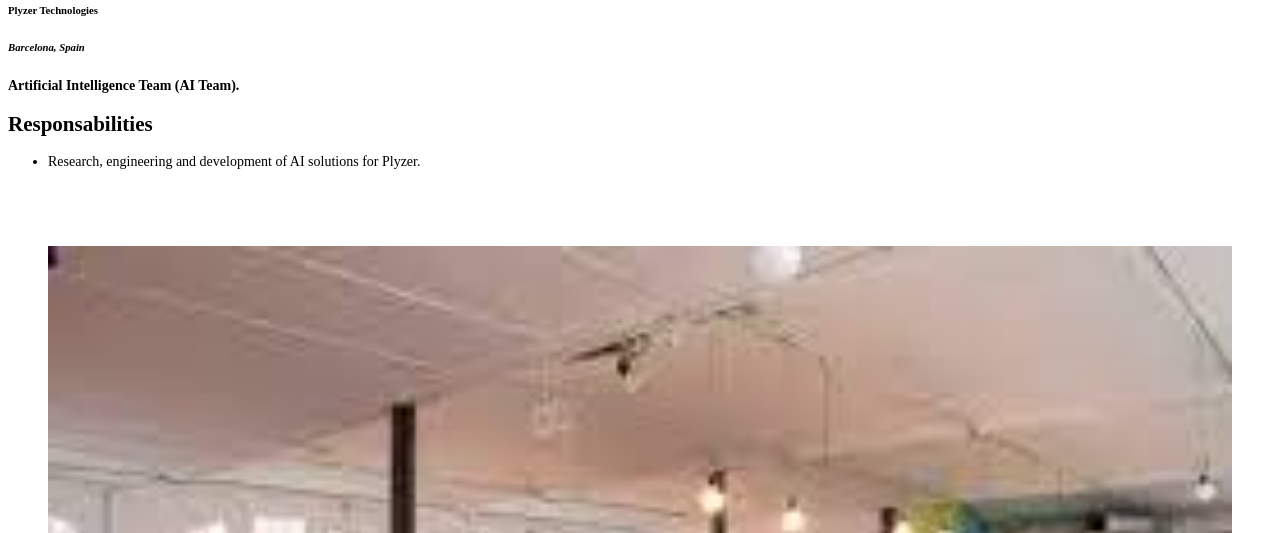
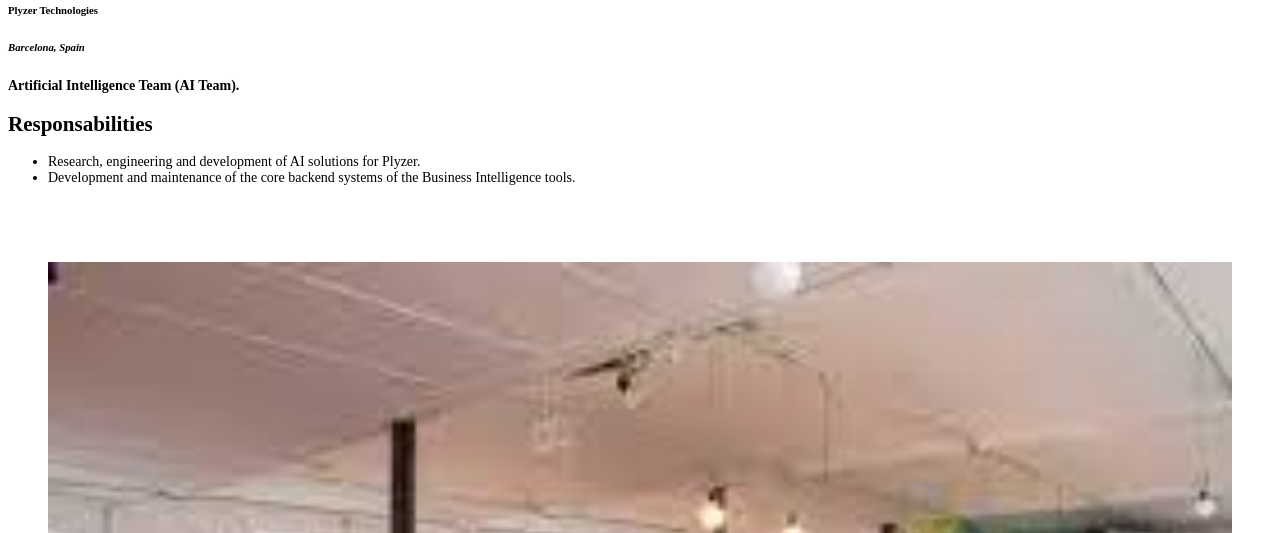
Before and after one commit to pvalls/polvalls.me, a Gatsby site: page /Experience in a window 1280 px wide. Shown: the part 267-800 px from the top of the page. Built offline with nearby package versions, Linux system fonts and the light colour scheme; Gatsby itself is replaced by a stand-in of ours.

Commit message:
refactor: uncomment  responsability

```diff
--- a/src/data/experiencenotech.tsx
+++ b/src/data/experiencenotech.tsx
@@ -20,9 +20,9 @@ const PLYZER: ExperienceDataNoTech = {
     <div key="plyzer-resp-1">
       Research, engineering and development of AI solutions for Plyzer.
     </div>,
-    // <div key="plyzer-resp-2">
-    //   Development and maintenance of the core backend systems of the Business Intelligence tools.
-    // </div>,
+    <div key="plyzer-resp-2">
+      Development and maintenance of the core backend systems of the Business Intelligence tools.
+   </div>,
   ],
   // technologies: [
   //   <div key="plyzer-tech-1">
```
